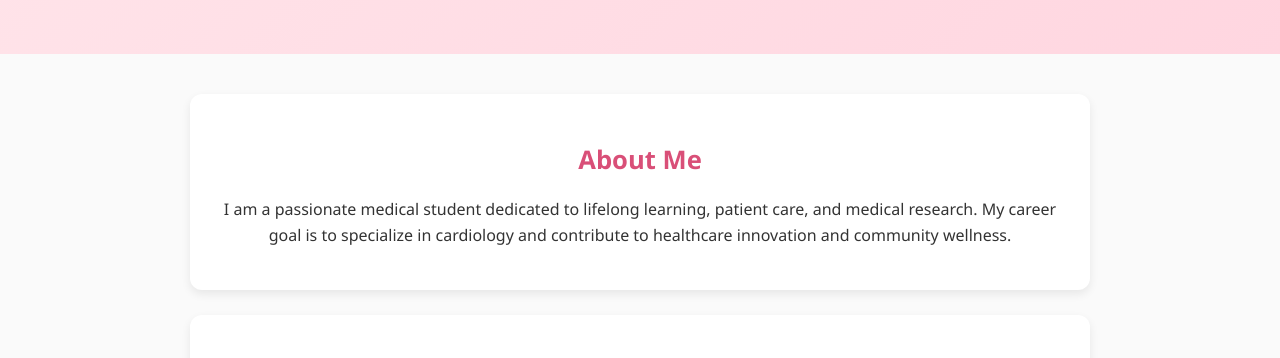
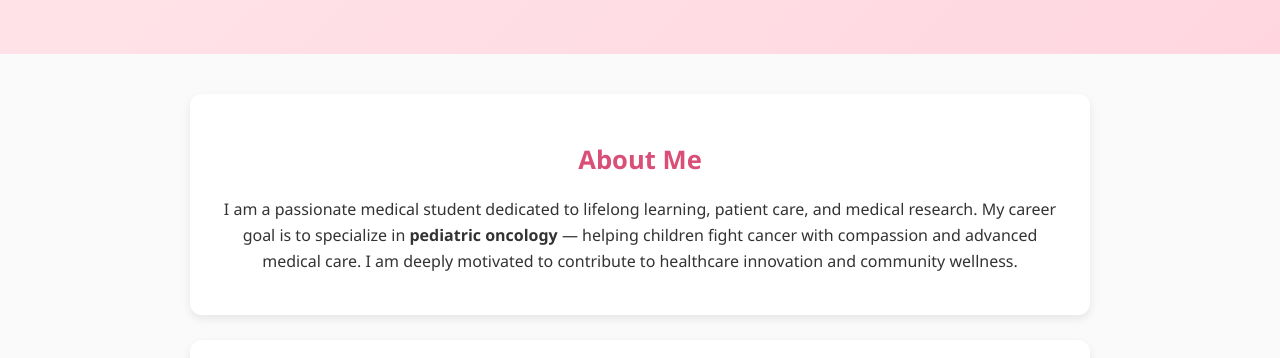
Before and after one commit to Supundi-D/Meleesha-Navarathne-Personal-Profile-Page, a plain HTML site: page index.html in a window 1280 px wide. Shown: the part 363-721 px from the top of the page. Drawn offline with Linux system fonts and the light colour scheme.

Commit message:
Update index.html

```diff
--- a/index.html
+++ b/index.html
@@ -151,9 +151,10 @@
 
     <div class="card">
       <h2>About Me</h2>
-      <p>I am a passionate medical student dedicated to lifelong learning, patient care, and medical research. My career
-        goal is to specialize in cardiology and contribute to healthcare innovation and community wellness.</p>
-    </div>
+      <p>I am a passionate medical student dedicated to lifelong learning, patient care, and medical research.
+        My career goal is to specialize in <strong>pediatric oncology</strong> — helping children fight cancer
+        with compassion and advanced medical care. I am deeply motivated to contribute to healthcare innovation
+        and community wellness.</div>
 
     <div class="card">
       <h2>Education</h2>
```
